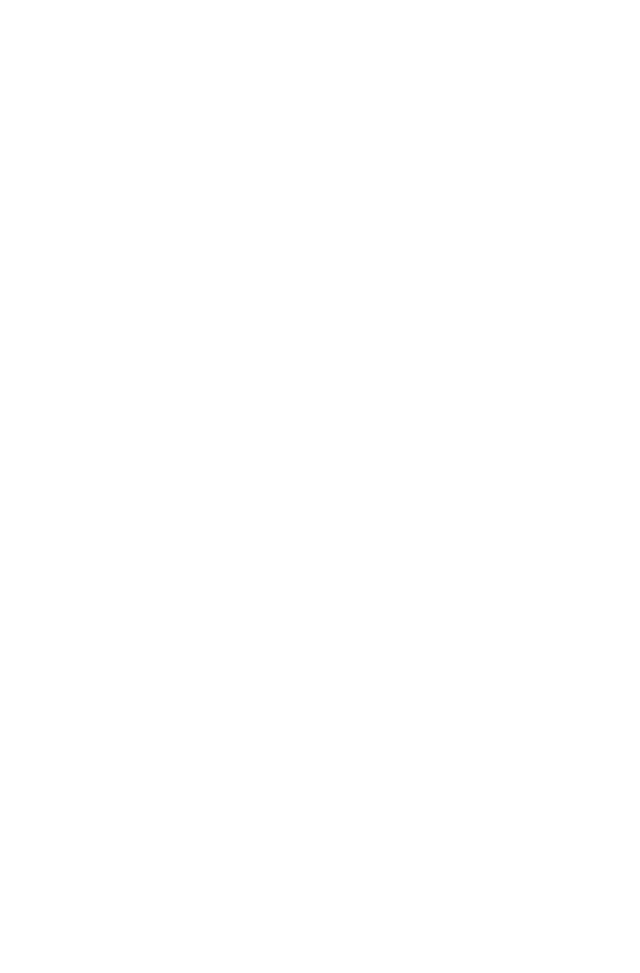
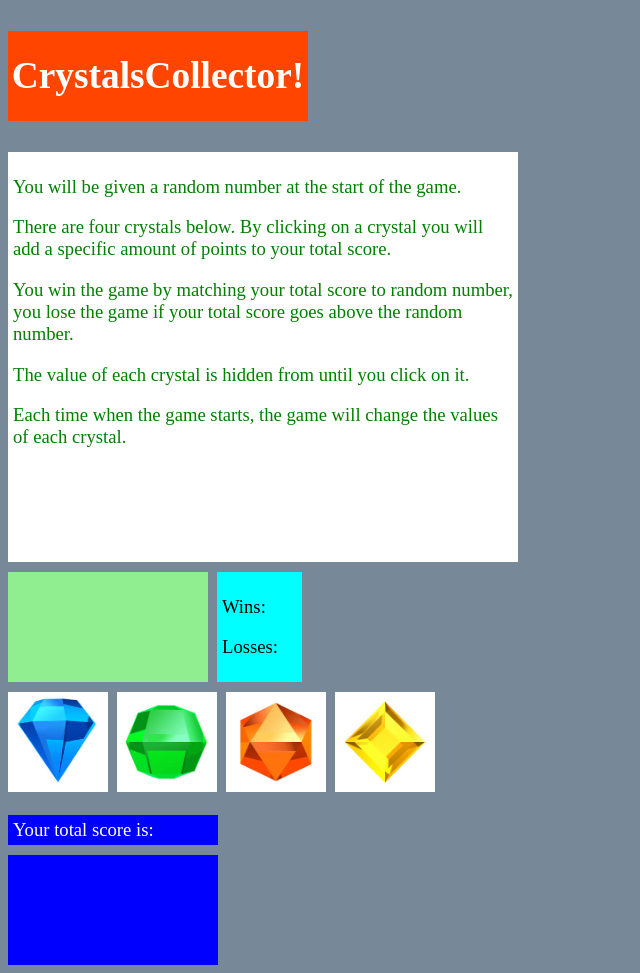
Before and after one commit to taydougherty/unit-4-game, a plain HTML site: page index.html in a window 1280 px wide. Shown: the whole page, without its empty margins (0-640 px from the left). Before the commit the page ends 800 px from the top, so only its background shows below. Drawn offline with Linux system fonts and the light colour scheme.

Commit message:
updated css

```diff
--- a/assets/css/style.css
+++ b/assets/css/style.css
@@ -0,0 +1,77 @@
+body {
+    background-color: lightslategray;
+}
+
+img {
+    width: 100px;
+    height: 100px;
+    margin-right: 5px;
+}
+
+#header {
+    width: 300px;
+    height: 90px;
+    background-color: orangered;
+    color: white;
+    line-height: 90px;
+    font-size: 28pt;
+    text-align: center;
+}
+
+#rules {
+    width: 500px;
+    height: 400px;
+    background-color: white;
+    font-size: 14pt;
+    color: green;
+    text-align: left;
+    padding: 5px;
+}
+
+.scoreboard {
+    display: inline-block;
+    margin-top: 10px;
+    vertical-align: top;
+    margin-right: 5px;
+}
+
+#random-number {
+    width: 200px;
+    height: 110px;
+    background-color: lightgreen;
+    color: black;
+    font-size: 28pt;
+}
+
+#score {
+    width: 75px;
+    height: 100px;
+    background-color: aqua;
+    color: black;
+    padding: 5px;
+    font-size: 14pt;
+}
+
+#crystals {
+    margin-top: 10px;
+}
+
+#score-text-box {
+    width: 205px;
+    height: 30px;
+    background-color: blue;
+    color: white;
+    font-size: 14pt;
+    padding-left: 5px;
+    line-height: 30px;
+}
+
+#final-score {
+    margin-top: 10px;
+    width: 200px;
+    height: 100px;
+    background-color: blue;
+    color: white;
+    font-size: 28pt;
+    padding: 5px;
+}
--- a/index.html
+++ b/index.html
@@ -4,12 +4,39 @@
     <meta charset="UTF-8">
     <meta name="viewport" content="width=device-width, initial-scale=1.0">
     <meta http-equiv="X-UA-Compatible" content="ie=edge">
-    <title>Crystal Collector Game</title>
+    <title>CrystalsCollector Game</title>
     <link rel="stylesheet" href="assets/css/style.css">
-    <link rel="stylesheet" href="assets/css/reset.css">
+    <!-- <link rel="stylesheet" href="assets/css/reset.css"> -->
     <script type="text/javascript" src="assets/javascript/game.js" async></script>
 </head>
 <body>
+    <h2 id="header">CrystalsCollector!</h2>
+        <div id="rules">
+            <p>You will be given a random number at the start of the game.</p>
+            <p>There are four crystals below. By clicking on a crystal you will add a specific amount of points to your total score.</p>
+            <p>You win the game by matching your total score to random number, you lose the game if your total score goes above the random number.</p>
+            <p>The value of each crystal is hidden from until you click on it.</p>
+            <p>Each time when the game starts, the game will change the values of each crystal.</p>
+        </div>
 
+        <div class="scoreboard" id="random-number"></div>
+
+        <div class="scoreboard" id="score">
+            <p id="wins">Wins:</p>
+            <p id="losses">Losses:</p>
+        </div>
+
+        <div id="crystals">
+            <img src="assets/images/blue_jewel.jpg">
+            <img src="assets/images/green_jewel.jpg">
+            <img src="assets/images/orange_jewel.jpg">
+            <img src="assets/images/yellow_jewel.jpg">
+        </div>
+
+        <div id="score-text-box">
+            <p>Your total score is:</p>
+        </div>
+
+        <div id="final-score"></div>
 </body>
 </html>
```
Also changed, not shown: assets/images/blue_jewel.jpg (added), assets/images/green_jewel.jpg (added), assets/images/orange_jewel.jpg (added), assets/images/yellow_jewel.jpg (added).
